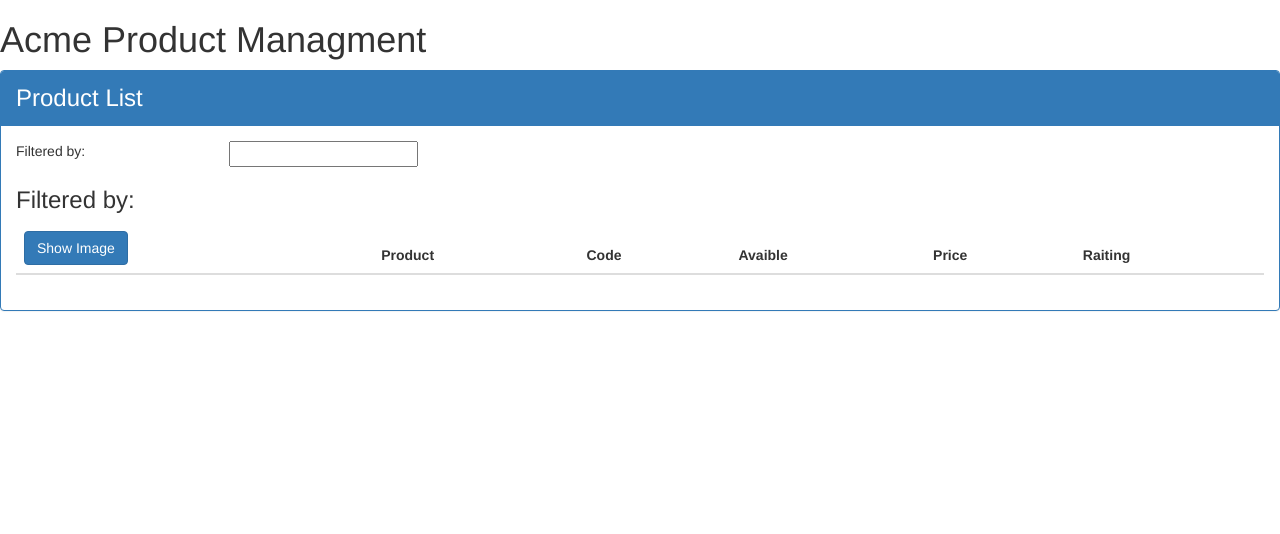
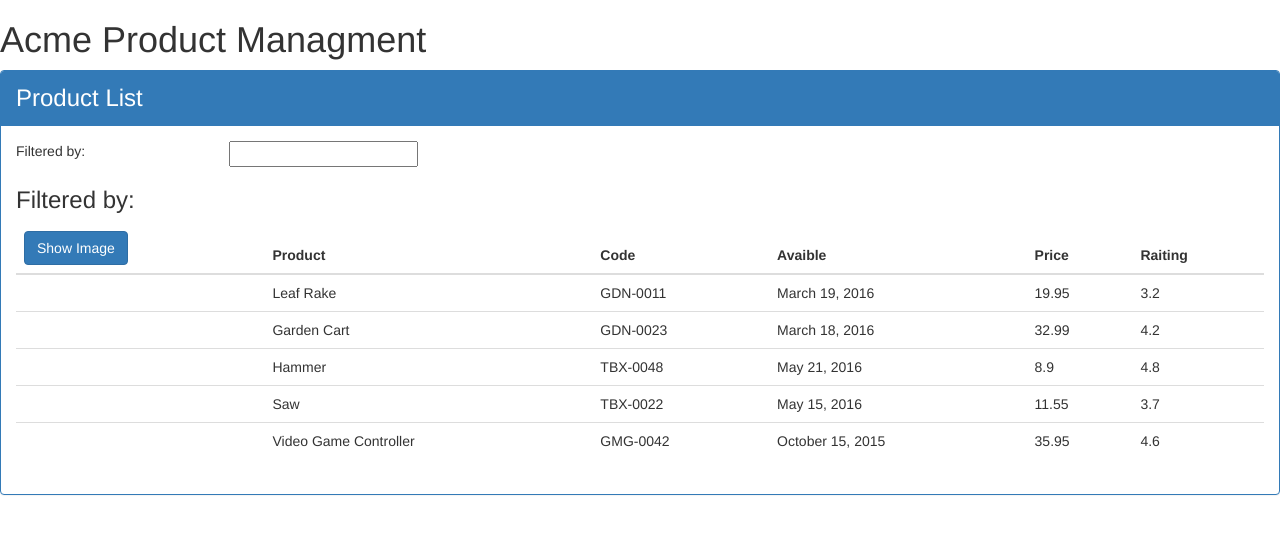
Before and after one commit to romanro/Angular-GettingStarted-APM, an Angular app: page / in a window 1280 px wide. Shown: the top 534 px of the page. Built offline with nearby package versions, Linux system fonts and the light colour scheme.

Commit message:
Two way binding for images show/hide

```diff
--- a/src/app/products/product-list.component.html
+++ b/src/app/products/product-list.component.html
@@ -15,11 +15,15 @@
             </div>
         </div>
         <div class="table-responsive">
-            <table class="table">
+            <table class="table"
+                    *ngIf="products && products.length">
                 <thead>
                     <tr>
                         <th>
-                            <button class="btn btn-primary">Show Image</button>
+                            <button class="btn btn-primary"
+                                    (click)="toggleImage()">
+                                    {{showImage ? 'Hide':'Show'}} Image
+                            </button>
                         </th>
                         <th>Product</th>
                         <th>Code</th>
@@ -29,7 +33,21 @@
                     </tr>
                 </thead>
                 <tbody>
+                    <tr *ngFor="let product of products">
+                        <td>
+                            <img *ngIf='showImage'
+                                 [src]='product.imageUrl'
+                                 [title]='product.productName'
+                                 [style.width.px]='imageWidth'
+                                 [style.margin.px]='imageMargin'>
+                        </td>
+                        <td>{{ product.productName }}</td>
+                        <td>{{ product.productCode }}</td>
+                        <td>{{ product.releaseDate }}</td>
+                        <td>{{ product.price }}</td>
+                        <td>{{ product.starRating }}</td>
 
+                    </tr>
                 </tbody>
 
             </table>
--- a/src/app/products/product-list.component.ts
+++ b/src/app/products/product-list.component.ts
@@ -7,4 +7,63 @@ import { Component } from '@angular/core';
 
 export class ProductlistComponent {
     pageTitle: string = 'Product List';
+    imageWidth: number = 50;
+    imageMargin: number = 3;
+    showImage: boolean = false;
+    products: any[] = [
+        {
+            'productId': 1,
+            'productName': 'Leaf Rake',
+            'productCode': 'GDN-0011',
+            'releaseDate': 'March 19, 2016',
+            'description': 'Leaf rake with 48-inch wooden handle.',
+            'price': 19.95,
+            'starRating': 3.2,
+            'imageUrl': 'http://openclipart.org/image/300px/svg_to_png/26215/Anonymous_Leaf_Rake.png'
+        },
+        {
+            'productId': 2,
+            'productName': 'Garden Cart',
+            'productCode': 'GDN-0023',
+            'releaseDate': 'March 18, 2016',
+            'description': '15 gallon capacity rolling garden cart',
+            'price': 32.99,
+            'starRating': 4.2,
+            'imageUrl': 'http://openclipart.org/image/300px/svg_to_png/58471/garden_cart.png'
+        },
+        {
+            'productId': 5,
+            'productName': 'Hammer',
+            'productCode': 'TBX-0048',
+            'releaseDate': 'May 21, 2016',
+            'description': 'Curved claw steel hammer',
+            'price': 8.9,
+            'starRating': 4.8,
+            'imageUrl': 'http://openclipart.org/image/300px/svg_to_png/73/rejon_Hammer.png'
+        },
+        {
+            'productId': 8,
+            'productName': 'Saw',
+            'productCode': 'TBX-0022',
+            'releaseDate': 'May 15, 2016',
+            'description': '15-inch steel blade hand saw',
+            'price': 11.55,
+            'starRating': 3.7,
+            'imageUrl': 'http://openclipart.org/image/300px/svg_to_png/27070/egore911_saw.png'
+        },
+        {
+            'productId': 10,
+            'productName': 'Video Game Controller',
+            'productCode': 'GMG-0042',
+            'releaseDate': 'October 15, 2015',
+            'description': 'Standard two-button video game controller',
+            'price': 35.95,
+            'starRating': 4.6,
+            'imageUrl': 'http://openclipart.org/image/300px/svg_to_png/120337/xbox-controller_01.png'
+        }
+    ];
+
+    toggleImage(): void {
+        this.showImage = !this.showImage;
+    }
 }
```
